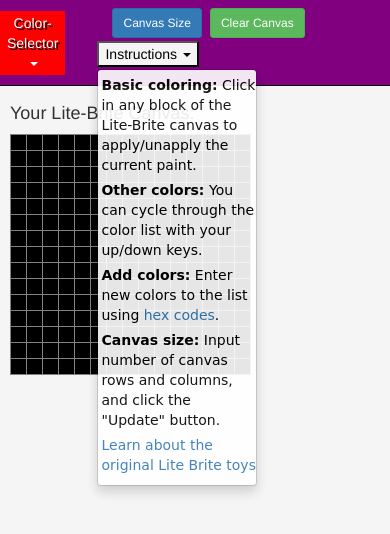
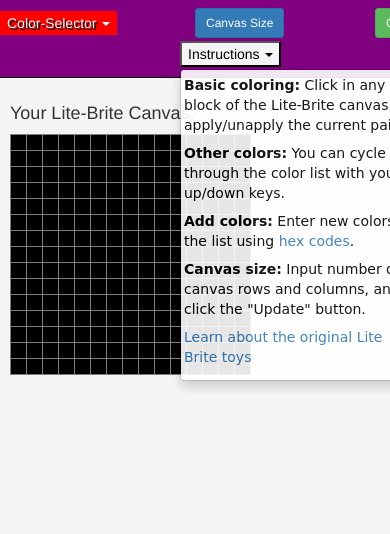
Before and after one commit to ksed/lite_brite, a website: page public/html/index.html in a window 390 px wide. Both pictures are taken after a click on the button "Instructions". Shown: the part 56-590 px from the top of the page. Drawn offline with nearby package versions, Linux system fonts and the light colour scheme; files whose address does not match are found by name.

Commit message:
another mobile tweak

```diff
--- a/public/css/main.css
+++ b/public/css/main.css
@@ -8,7 +8,7 @@
   border-top: 1px solid black;
   border-bottom: 1px solid black;
   position: fixed;
-  width: 100%;
+  width: 720px;
   z-index: 1;
 }
 
@@ -45,7 +45,7 @@
 
 #instructions-list li {
   padding-left: 3px;
-  padding-bottom: 5px;
+  padding-bottom: 8px;
 }
 
 #color-list li {
```
